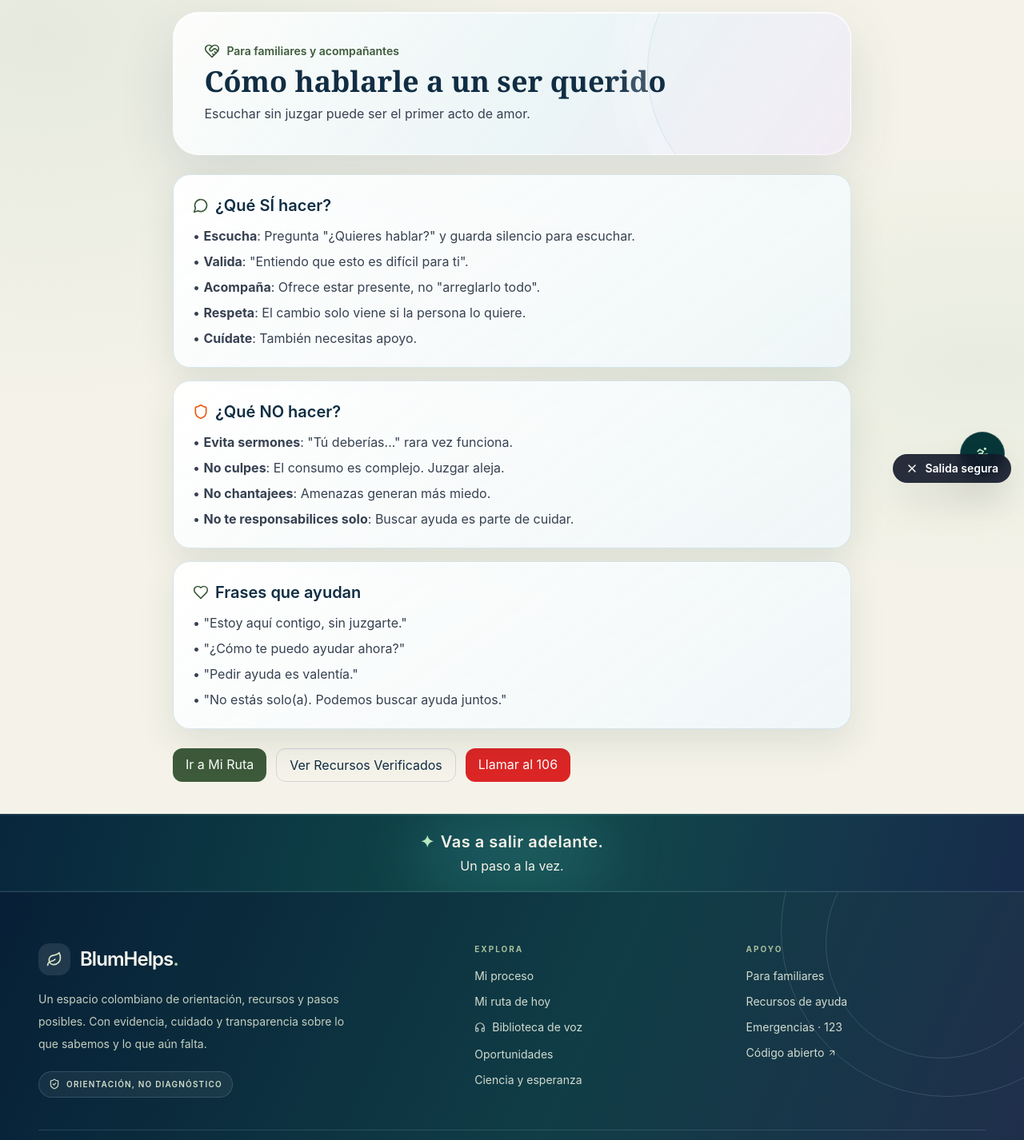
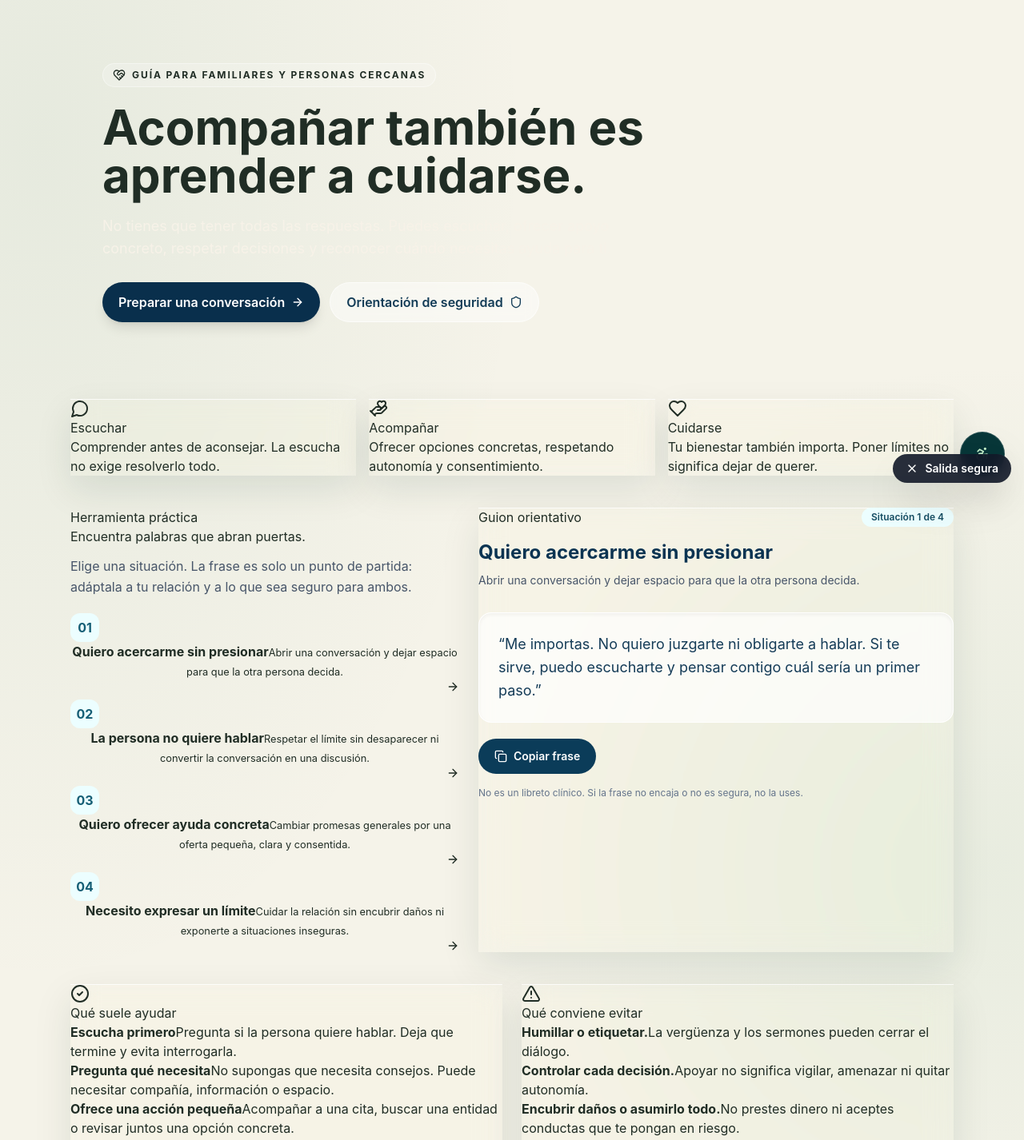
Before and after one commit to ariasalejo/Blumhelps, a React (Vite) app: page /familiares in a window 1280 px wide. Shown: the part 180-1606 px from the top of the page at 80% size. Built offline with nearby package versions, Linux system fonts and the light colour scheme.

Commit message:
feat: build practical family support and safety experience

```diff
--- a/src/pages/Familiares.tsx
+++ b/src/pages/Familiares.tsx
@@ -1,57 +1,119 @@
-import React from 'react';
-import { HeartHandshake, MessageCircle, Shield, Heart } from 'lucide-react';
+import React, { useState } from 'react';
+import { HeartHandshake, MessageCircle, Shield, Heart, CheckCircle2, AlertTriangle, Users, Phone, BookOpen, HandHeart, ArrowRight, Copy, Check } from 'lucide-react';
 import { Link } from 'react-router-dom';
 
+const conversations = [
+  { title: 'Quiero acercarme sin presionar', goal: 'Abrir una conversación y dejar espacio para que la otra persona decida.', words: 'Me importas. No quiero juzgarte ni obligarte a hablar. Si te sirve, puedo escucharte y pensar contigo cuál sería un primer paso.' },
+  { title: 'La persona no quiere hablar', goal: 'Respetar el límite sin desaparecer ni convertir la conversación en una discusión.', words: 'Está bien, no tienes que hablar ahora. Quiero que sepas que estoy disponible cuando quieras y que también voy a cuidar de mí.' },
+  { title: 'Quiero ofrecer ayuda concreta', goal: 'Cambiar promesas generales por una oferta pequeña, clara y consentida.', words: '¿Te ayudaría que te acompañe a buscar un servicio, revisar una opción o hacer una llamada? Puedes decirme que no.' },
+  { title: 'Necesito expresar un límite', goal: 'Cuidar la relación sin encubrir daños ni exponerte a situaciones inseguras.', words: 'Te quiero y quiero apoyarte. No puedo prestar dinero ni aceptar situaciones que nos pongan en riesgo. Sí puedo acompañarte a buscar ayuda.' },
+];
+
+const steps = [
+  ['Escucha primero', 'Pregunta si la persona quiere hablar. Deja que termine y evita interrogarla.'],
+  ['Pregunta qué necesita', 'No supongas que necesita consejos. Puede necesitar compañía, información o espacio.'],
+  ['Ofrece una acción pequeña', 'Acompañar a una cita, buscar una entidad o revisar juntos una opción concreta.'],
+  ['Acuerden el siguiente contacto', 'Define cuándo volverán a hablar, sin vigilar ni exigir reportes.'],
+];
+
 export function Familiares() {
+  const [selected, setSelected] = useState(0);
+  const [copied, setCopied] = useState(false);
+  const current = conversations[selected];
+
+  async function copyPhrase() {
+    try {
+      await navigator.clipboard.writeText(current.words);
+      setCopied(true);
+      window.setTimeout(() => setCopied(false), 1800);
+    } catch {
+      setCopied(false);
+    }
+  }
+
   return (
-    <main className="max-w-4xl mx-auto px-4 sm:px-6 py-8 sm:py-10 min-h-screen">
-      <header className="mb-6">
-        <div className="flex items-center gap-2 text-[var(--moss)] mb-2">
-          <HeartHandshake className="w-5 h-5" />
-          <span className="text-sm font-semibold">Para familiares y acompañantes</span>
+    <main className="bl-family-page mx-auto max-w-6xl space-y-10 px-4 py-8 sm:px-6 sm:py-12">
+      <header className="bl-family-hero relative overflow-hidden rounded-[2rem] px-6 py-9 sm:px-10 sm:py-14">
+        <div className="relative z-10 max-w-3xl">
+          <span className="inline-flex items-center gap-2 rounded-full border border-white/40 bg-white/20 px-3 py-1.5 text-xs font-bold uppercase tracking-[.16em]"><HeartHandshake className="h-4 w-4"/> Guía para familiares y personas cercanas</span>
+          <h1 className="mt-5 text-4xl font-bold leading-tight sm:text-6xl">Acompañar también es <span>aprender a cuidarse.</span></h1>
+          <p className="mt-5 max-w-2xl text-base leading-relaxed sm:text-lg">No tienes que tener todas las respuestas. Puedes escuchar, ofrecer apoyo concreto, respetar decisiones y reconocer cuándo necesitas ayuda para ti.</p>
+          <div className="mt-7 flex flex-wrap gap-3">
+            <a href="#conversaciones" className="inline-flex items-center gap-2 rounded-full bg-[#092f4c] px-5 py-3 font-semibold text-white shadow-lg hover:bg-[#124f6c]">Preparar una conversación <ArrowRight className="h-4 w-4"/></a>
+            <a href="#seguridad" className="inline-flex items-center gap-2 rounded-full border border-white/60 bg-white/45 px-5 py-3 font-semibold text-[#123b56] backdrop-blur">Orientación de seguridad <Shield className="h-4 w-4"/></a>
+          </div>
         </div>
-        <h1 className="text-3xl sm:text-4xl font-bold serif">Cómo hablarle a un ser querido</h1>
-        <p className="mt-2 text-gray-700">Escuchar sin juzgar puede ser el primer acto de amor.</p>
+        <div className="bl-family-orbit" aria-hidden="true"><div/><div/><div/></div>
       </header>
 
-      <div className="grid gap-4">
-        <article className="rounded-2xl border border-gray-200 bg-white p-6 shadow-sm">
-          <h2 className="text-xl font-semibold flex items-center gap-2"><MessageCircle className="w-5 h-5 text-[var(--moss)]"/>¿Qué SÍ hacer?</h2>
-          <ul className="mt-3 space-y-2 text-gray-700">
-            <li>• <strong>Escucha</strong>: Pregunta "¿Quieres hablar?" y guarda silencio para escuchar.</li>
-            <li>• <strong>Valida</strong>: "Entiendo que esto es difícil para ti".</li>
-            <li>• <strong>Acompaña</strong>: Ofrece estar presente, no "arreglarlo todo".</li>
-            <li>• <strong>Respeta</strong>: El cambio solo viene si la persona lo quiere.</li>
-            <li>• <strong>Cuídate</strong>: También necesitas apoyo.</li>
+      <section className="grid gap-4 sm:grid-cols-3" aria-label="Principios de acompañamiento">
+        <article className="bl-family-principle"><MessageCircle/><h2>Escuchar</h2><p>Comprender antes de aconsejar. La escucha no exige resolverlo todo.</p></article>
+        <article className="bl-family-principle"><HandHeart/><h2>Acompañar</h2><p>Ofrecer opciones concretas, respetando autonomía y consentimiento.</p></article>
+        <article className="bl-family-principle"><Heart/><h2>Cuidarse</h2><p>Tu bienestar también importa. Poner límites no significa dejar de querer.</p></article>
+      </section>
+
+      <section id="conversaciones" className="grid gap-6 lg:grid-cols-[.9fr_1.1fr]">
+        <div>
+          <p className="bl-family-kicker">Herramienta práctica</p>
+          <h2 className="bl-family-heading">Encuentra palabras que abran puertas.</h2>
+          <p className="mt-3 leading-relaxed text-slate-600">Elige una situación. La frase es solo un punto de partida: adáptala a tu relación y a lo que sea seguro para ambos.</p>
+          <div className="mt-5 grid gap-2">
+            {conversations.map((item, index) => (
+              <button key={item.title} type="button" onClick={() => { setSelected(index); setCopied(false); }} aria-pressed={selected === index} className="bl-family-choice">
+                <span className="flex h-9 w-9 shrink-0 items-center justify-center rounded-xl bg-cyan-50 font-bold text-cyan-800">{String(index + 1).padStart(2, '0')}</span>
+                <span className="text-left"><strong>{item.title}</strong><small>{item.goal}</small></span>
+                <ArrowRight className="ml-auto h-4 w-4 shrink-0"/>
+              </button>
+            ))}
+          </div>
+        </div>
+        <article className="bl-family-script">
+          <div className="flex items-center justify-between gap-3"><span className="bl-family-kicker">Guion orientativo</span><span className="rounded-full bg-cyan-50 px-3 py-1 text-xs font-semibold text-cyan-900">Situación {selected + 1} de 4</span></div>
+          <h3 className="mt-4 text-2xl font-bold text-[#0b3452]">{current.title}</h3>
+          <p className="mt-2 text-sm leading-relaxed text-slate-600">{current.goal}</p>
+          <blockquote className="mt-7 rounded-2xl border border-white/90 bg-white/70 p-6 text-lg leading-relaxed text-[#153c58] shadow-inner">“{current.words}”</blockquote>
+          <button type="button" onClick={copyPhrase} className="mt-5 inline-flex items-center gap-2 rounded-full bg-[#0b3c59] px-5 py-3 text-sm font-semibold text-white hover:bg-[#155b78]">{copied ? <Check className="h-4 w-4"/> : <Copy className="h-4 w-4"/>}{copied ? 'Frase copiada' : 'Copiar frase'}</button>
+          <p className="mt-4 text-xs text-slate-500">No es un libreto clínico. Si la frase no encaja o no es segura, no la uses.</p>
+        </article>
+      </section>
+
+      <section className="grid gap-6 lg:grid-cols-2">
+        <article className="bl-family-panel">
+          <h2><CheckCircle2/> Qué suele ayudar</h2>
+          <ul>{steps.map(([title, detail]) => <li key={title}><strong>{title}</strong><span>{detail}</span></li>)}</ul>
+        </article>
+        <article className="bl-family-panel bl-family-panel-warm">
+          <h2><AlertTriangle/> Qué conviene evitar</h2>
+          <ul>
+            <li><strong>Humillar o etiquetar.</strong><span>La vergüenza y los sermones pueden cerrar el diálogo.</span></li>
+            <li><strong>Controlar cada decisión.</strong><span>Apoyar no significa vigilar, amenazar ni quitar autonomía.</span></li>
+            <li><strong>Encubrir daños o asumirlo todo.</strong><span>No prestes dinero ni aceptes conductas que te pongan en riesgo.</span></li>
+            <li><strong>Prometer resultados.</strong><span>No hay una frase ni una familia que pueda garantizar un proceso lineal.</span></li>
           </ul>
         </article>
+      </section>
 
-        <article className="rounded-2xl border border-gray-200 bg-white p-6 shadow-sm">
-          <h2 className="text-xl font-semibold flex items-center gap-2"><Shield className="w-5 h-5 text-orange-600"/>¿Qué NO hacer?</h2>
-          <ul className="mt-3 space-y-2 text-gray-700">
-            <li>• <strong>Evita sermones</strong>: "Tú deberías..." rara vez funciona.</li>
-            <li>• <strong>No culpes</strong>: El consumo es complejo. Juzgar aleja.</li>
-            <li>• <strong>No chantajees</strong>: Amenazas generan más miedo.</li>
-            <li>• <strong>No te responsabilices solo</strong>: Buscar ayuda es parte de cuidar.</li>
-          </ul>
-        </article>
+      <section className="bl-family-boundaries">
+        <div><p className="bl-family-kicker">Cuidar a quien acompaña</p><h2 className="bl-family-heading">Los límites también son una forma de cuidado.</h2><p className="mt-3 max-w-2xl leading-relaxed text-slate-600">Puedes querer a alguien y, al mismo tiempo, decir que no. Busca una persona de confianza o apoyo profesional para hablar de lo que estás viviendo.</p></div>
+        <div className="grid gap-3 sm:grid-cols-2">
+          <div><strong>Me siento sobrepasado/a</strong><p>Puedo tomar una pausa y pedir apoyo para mí.</p></div>
+          <div><strong>No me siento seguro/a</strong><p>Puedo alejarme de la situación y buscar ayuda inmediata.</p></div>
+          <div><strong>No sé qué hacer</strong><p>Puedo consultar a un profesional o servicio local.</p></div>
+          <div><strong>Necesito descansar</strong><p>El acompañamiento no debe depender de una sola persona.</p></div>
+        </div>
+      </section>
 
-        <article className="rounded-2xl border border-[var(--moss)]/30 bg-[var(--moss)]/5 p-6">
-          <h2 className="text-xl font-semibold flex items-center gap-2"><Heart className="w-5 h-5 text-[var(--moss)]"/>Frases que ayudan</h2>
-          <ul className="mt-3 space-y-2 text-gray-700">
-            <li>• "Estoy aquí contigo, sin juzgarte."</li>
-            <li>• "¿Cómo te puedo ayudar ahora?"</li>
-            <li>• "Pedir ayuda es valentía."</li>
-            <li>• "No estás solo(a). Podemos buscar ayuda juntos."</li>
-          </ul>
-        </article>
-      </div>
+      <section id="seguridad" className="bl-family-safety">
+        <div className="flex items-start gap-3"><Shield className="mt-1 h-7 w-7 shrink-0"/><div><p className="text-xs font-bold uppercase tracking-[.16em] text-cyan-100">Prioridad: seguridad</p><h2 className="mt-1 text-2xl font-bold sm:text-3xl">Si hay una urgencia, no intentes resolverla con esta guía.</h2><p className="mt-3 max-w-3xl leading-relaxed text-white/80">Ante pérdida de conciencia, dificultad para respirar, convulsiones, lesión grave, riesgo inmediato de suicidio o violencia, solicita atención de emergencia. En Colombia puedes llamar al 123. No dejes sola a una persona en peligro si puedes permanecer sin ponerte en riesgo.</p></div></div>
+        <a href="tel:123" className="mt-6 inline-flex items-center gap-2 rounded-full bg-white px-5 py-3 font-bold text-[#0b3452]"><Phone className="h-4 w-4"/> Llamar al 123</a>
+        <p className="mt-4 text-xs text-white/65">La línea 106 y otros servicios de apoyo emocional pueden variar en cobertura según el municipio. Confirma su disponibilidad local. BLUMHelps no es un servicio de emergencias ni sustituye atención profesional.</p>
+      </section>
 
-      <div className="mt-6 flex flex-wrap gap-3">
-        <Link to="/recuperacion" className="px-4 py-2 rounded-xl bg-[var(--moss)] text-white hover:bg-[var(--moss-deep)]">Ir a Mi Ruta</Link>
-        <Link to="/ayuda" className="px-4 py-2 rounded-xl border border-gray-300 hover:bg-gray-50">Ver Recursos Verificados</Link>
-        <a href="tel:106" className="px-4 py-2 rounded-xl bg-red-600 text-white hover:bg-red-700">Llamar al 106</a>
-      </div>
+      <section className="flex flex-wrap items-center justify-between gap-4 rounded-3xl border border-white bg-white/70 p-6 shadow-lg backdrop-blur">
+        <div><p className="bl-family-kicker">Siguiente paso</p><h2 className="text-xl font-bold text-[#0b3452]">No tienes que acompañar sin apoyo.</h2><p className="mt-1 text-sm text-slate-600">Explora rutas y recursos para encontrar orientación profesional y comunitaria.</p></div>
+        <div className="flex flex-wrap gap-2"><Link to="/ayuda" className="rounded-full bg-[#0b3c59] px-5 py-3 text-sm font-semibold text-white">Ver recursos</Link><Link to="/ruta" className="rounded-full border border-cyan-900/20 bg-white px-5 py-3 text-sm font-semibold text-[#0b3c59]">Mi ruta de hoy</Link></div>
+      </section>
+      <p className="flex items-start gap-2 text-xs leading-relaxed text-slate-500"><BookOpen className="h-4 w-4 shrink-0"/>Contenido psicoeducativo general. No diagnostica, no prescribe y no reemplaza la evaluación de profesionales. Cada situación familiar requiere considerar seguridad, contexto y voluntad de las personas involucradas.</p>
     </main>
   );
 }
```
